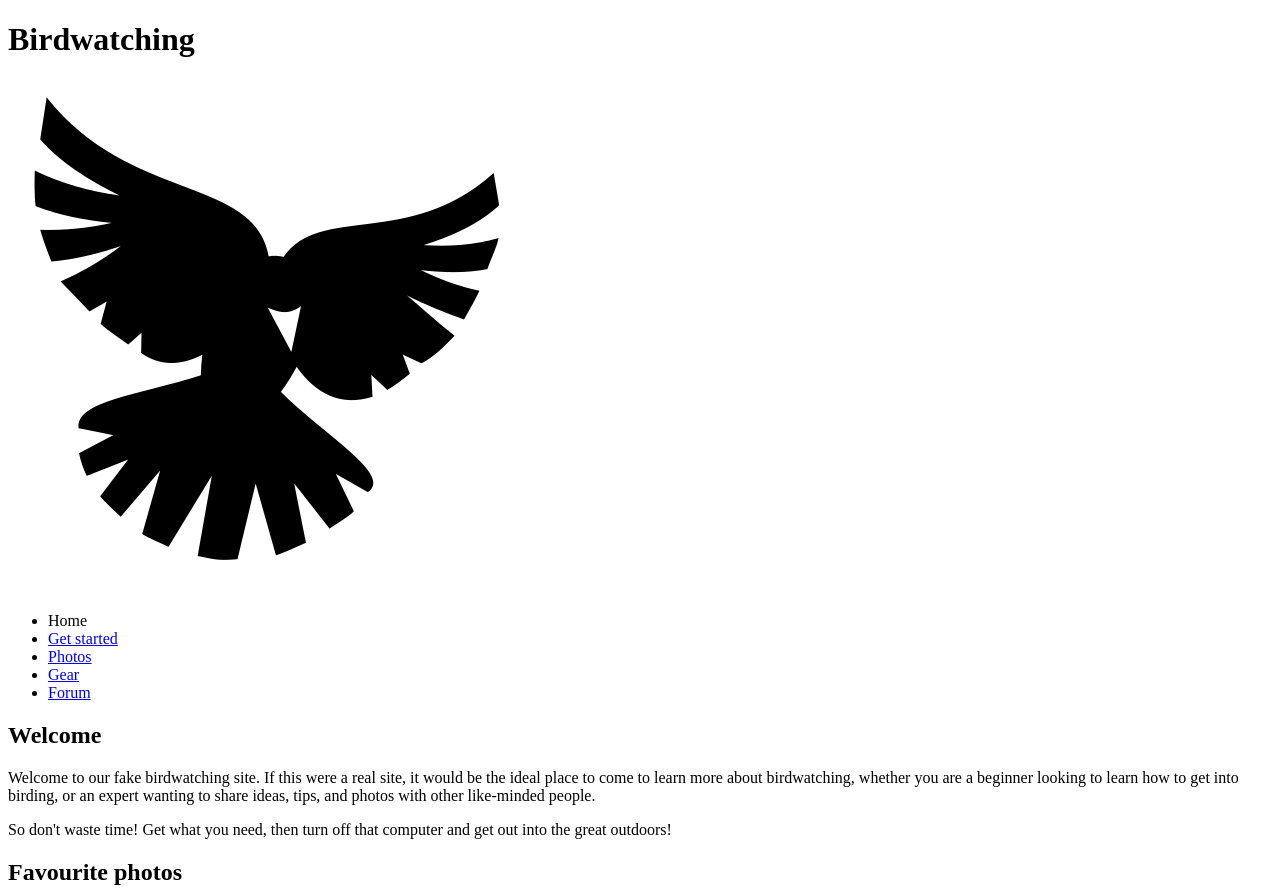
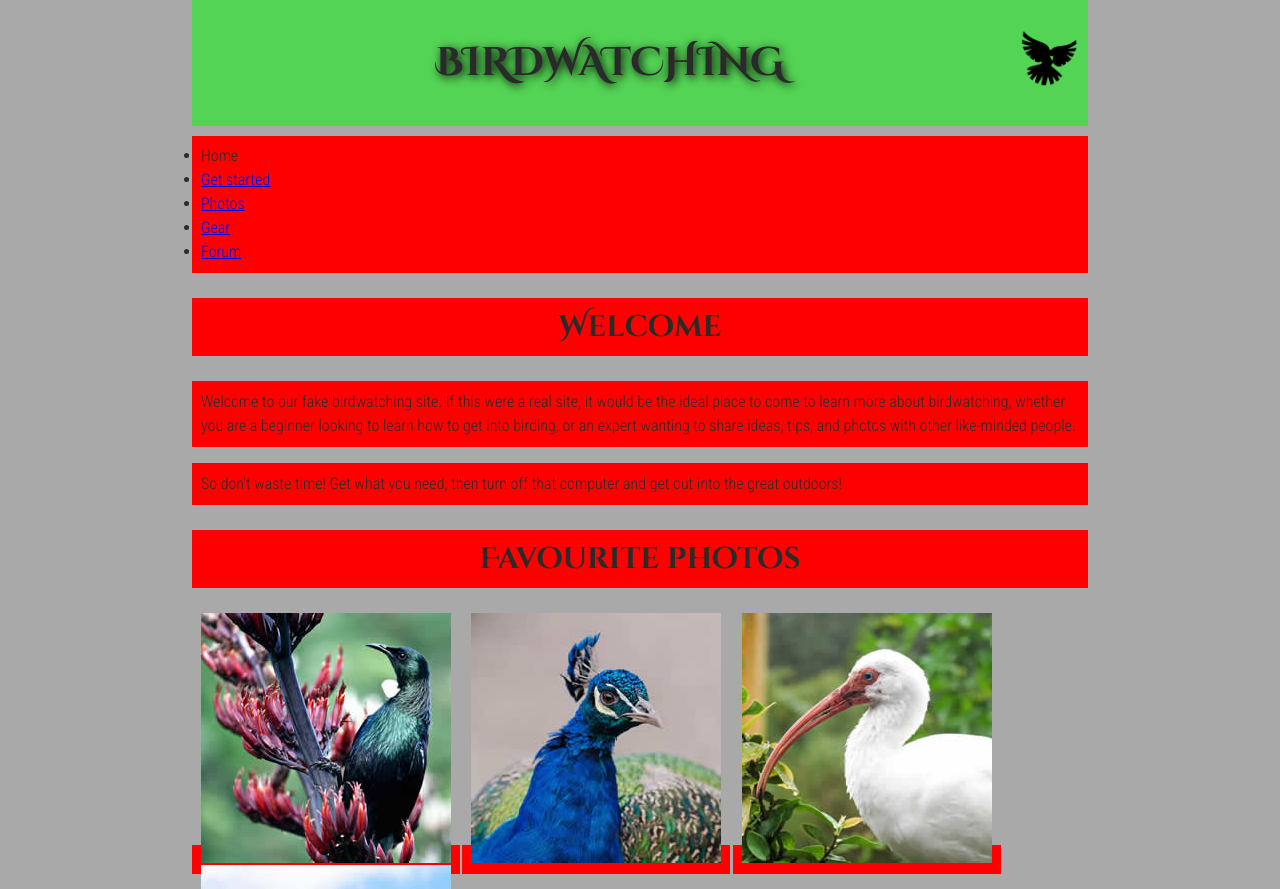
Before and after one commit to MilanPatel9999/INFT-1206-MilanPatel--web-development-Class-2024, a plain HTML site: page assignment1/part2/index.html in a window 1280 px wide. Shown: the top 889 px of the page. Drawn offline with Linux system fonts and the light colour scheme.

Commit message:
added header structural element

```diff
--- a/assignment1/part2/index.html
+++ b/assignment1/part2/index.html
@@ -4,6 +4,7 @@
     <meta charset="utf-8">
     <title>Birdwatching</title>
     <link href="https://fonts.googleapis.com/css?family=Roboto+Condensed:300%7CCinzel+Decorative:700" rel="stylesheet">
+    <link rel = "stylesheet" href="./style.css">
 
     <!--[if lt IE 9]>
       <script src="https://cdnjs.cloudflare.com/ajax/libs/html5shiv/3.7.3/html5shiv.js"></script>
@@ -12,8 +13,10 @@
 
   <body>
 
+    <header>
       <h1>Birdwatching</h1>
       <img src="dove.png" alt="a simple dove logo">
+    </header>
 
 
       <ul>
```
